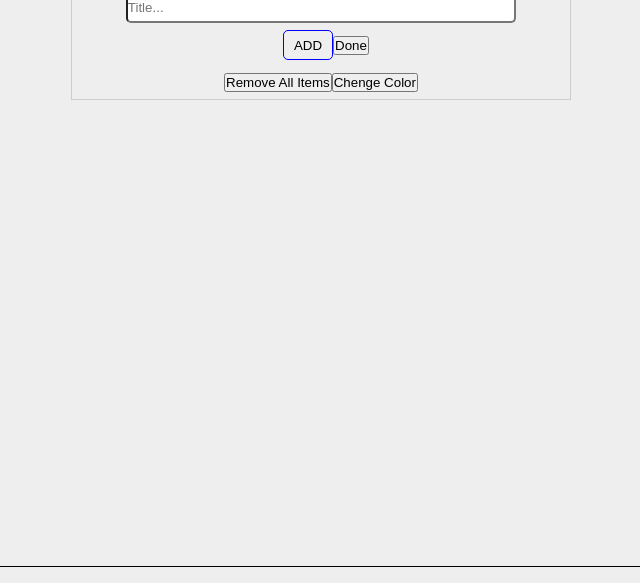
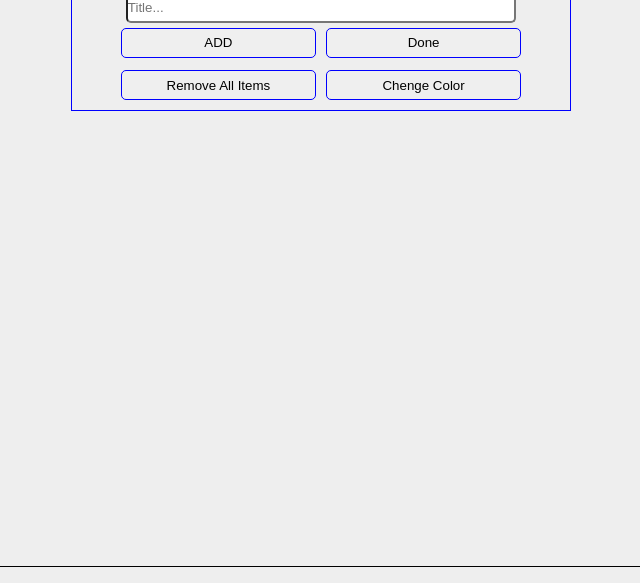
Before and after one commit to kotyaraa/Trayning-todo-list-02.2020, a website: page index.html in a window 1280 px wide. Shown: the part 217-800 px from the top of the page, without its empty margins (319-959 px from the left). Drawn offline with nearby package versions, Linux system fonts and the light colour scheme; files that its build step writes are made by us from their sources.

Commit message:
fix-errors github

```diff
--- a/src/css/header.scss
+++ b/src/css/header.scss
@@ -6,7 +6,8 @@
 }
 .header{
     width: 500px;
-    border: 1px solid #ccc;background-color: 1px solid #fff;
+    border: 1px solid blue;
+    background-color: 1px solid #fff;
     display:flex;
     // flex-direction: column;
     justify-content:center;
@@ -19,17 +20,29 @@
          width:100%;
          text-align: center;
          flex-direction: column;
+
+
+
          input{
             border-radius: 5px;
              width: 80%;
              height: 30px;
          }
-         .header_button{
+         .buttons{
+            //  margin: 5px;
+             display:flex;
+             justify-content: center;
+
+         }
+         .header_button,
+         .header_button_done,
+         .removeAllItems,
+         .colorBtn{
             border-radius: 5px;
              border: 1px solid blue;
              height: 30px;
-             width: 50px;
-             margin-left:10px
+             width: 40%;
+             margin:5px;
          }
 
      }
@@ -43,6 +56,7 @@
          height: 30px;
          margin: 5px
      }
+
      li{
          display:flex;
          justify-content:space-between;
```
